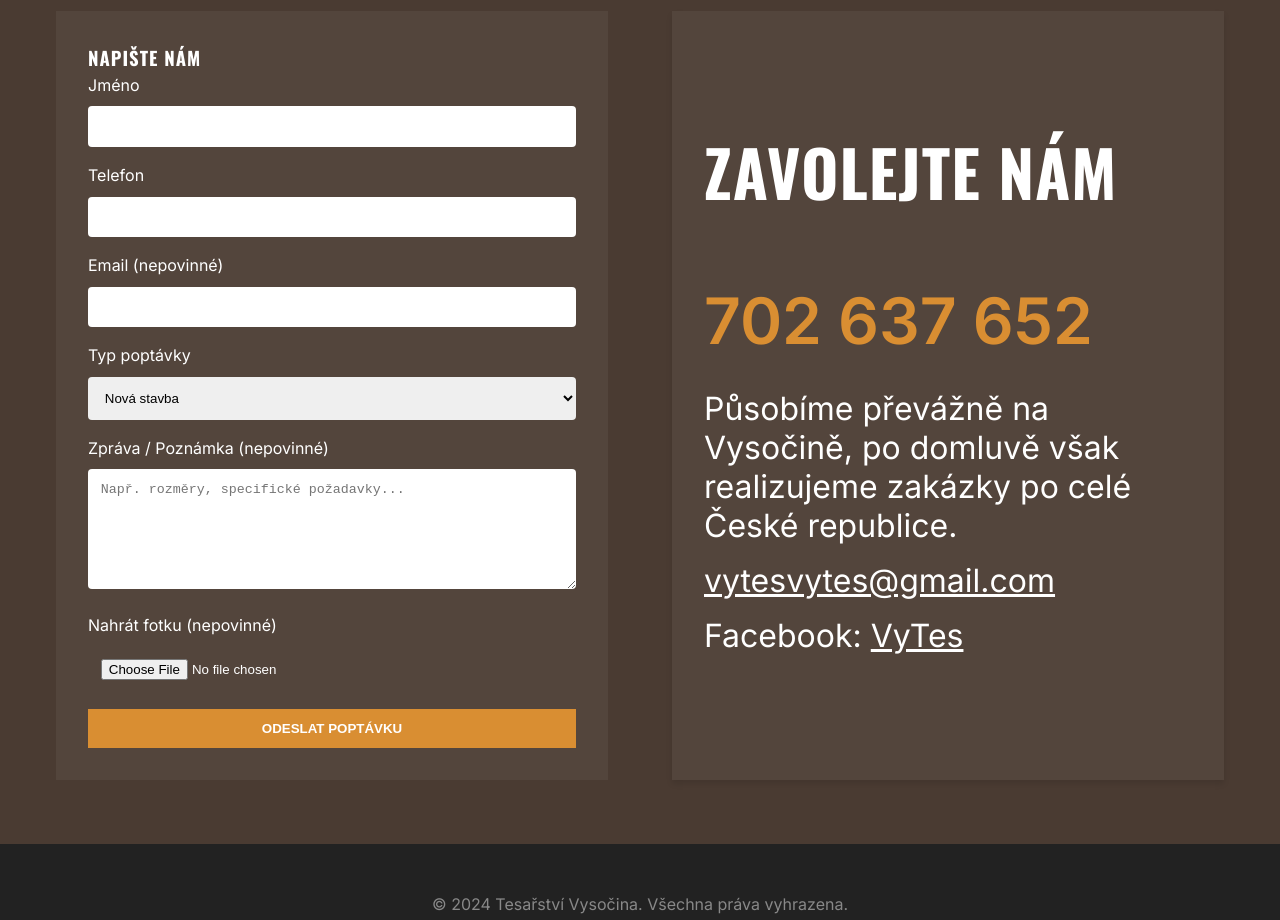
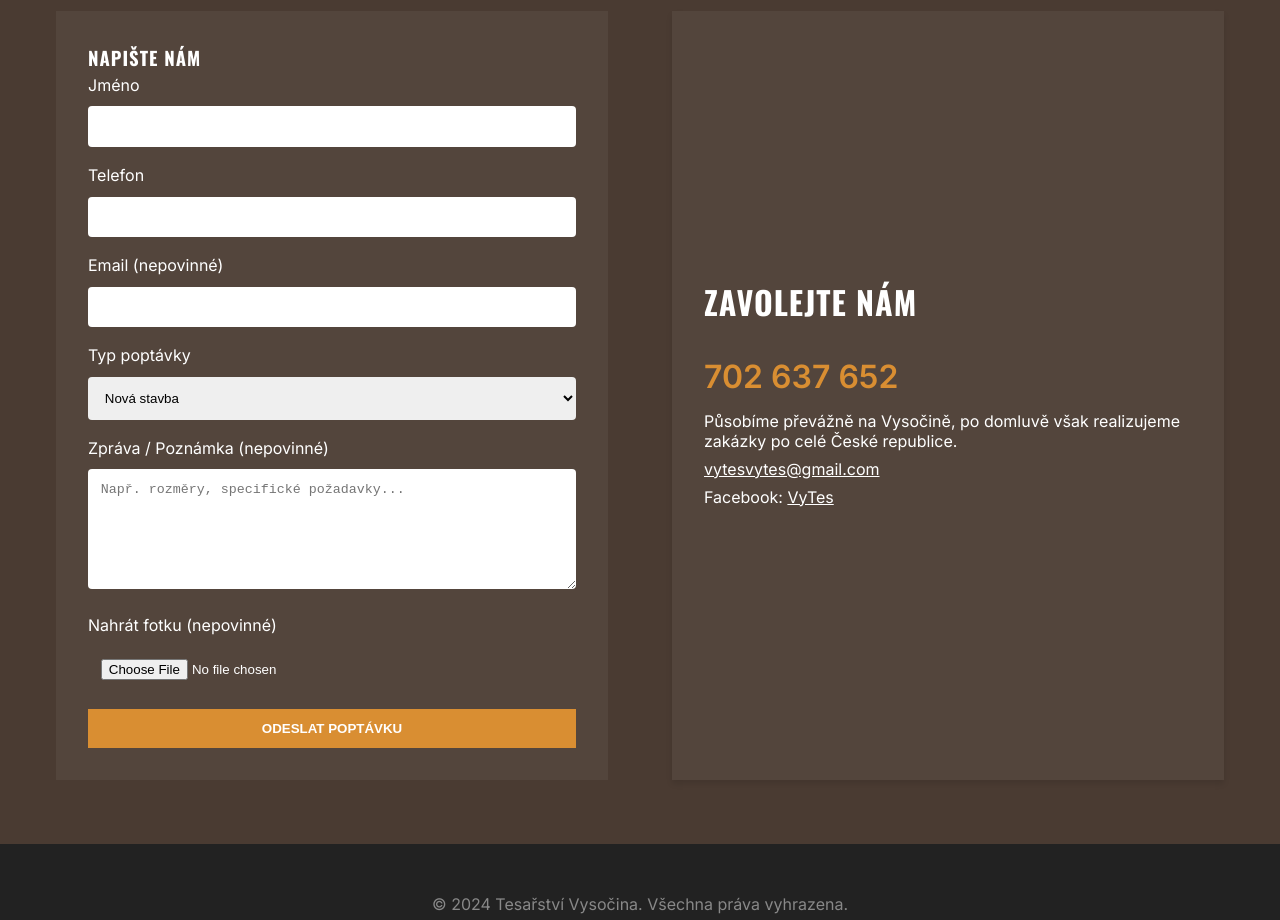
Before and after one commit to KoLyslaV/web_carpenter, a website built with Vite: page src/index.html in a window 1280 px wide. Shown: the part 4900-5820 px from the top of the page. Built offline with nearby package versions, Linux system fonts and the light colour scheme.

Commit message:
Zmenšení textového obsahu o 50%

```diff
--- a/src/style.css
+++ b/src/style.css
@@ -587,27 +587,27 @@ blockquote cite {
 }
 
 .contact-info h2 {
-  font-size: 4rem;
-  margin-bottom: 2rem;
+  font-size: 2rem;
+  margin-bottom: 1rem;
 }
 
 .contact-info p {
-  font-size: 2rem;
+  font-size: 1rem;
   line-height: normal;
-  margin-bottom: 1rem;
+  margin-bottom: 0.5rem;
 }
 
 .contact-info a {
-  font-size: 2rem;
+  font-size: 1rem;
 }
 
 .phone-link {
   display: block;
-  font-size: 4rem !important;
+  font-size: 2rem !important;
   font-weight: bold;
   color: var(--color-accent);
   text-decoration: none;
-  margin: 1rem 0;
+  margin: 0.5rem 0;
 }
 
 .contact-form {
```
